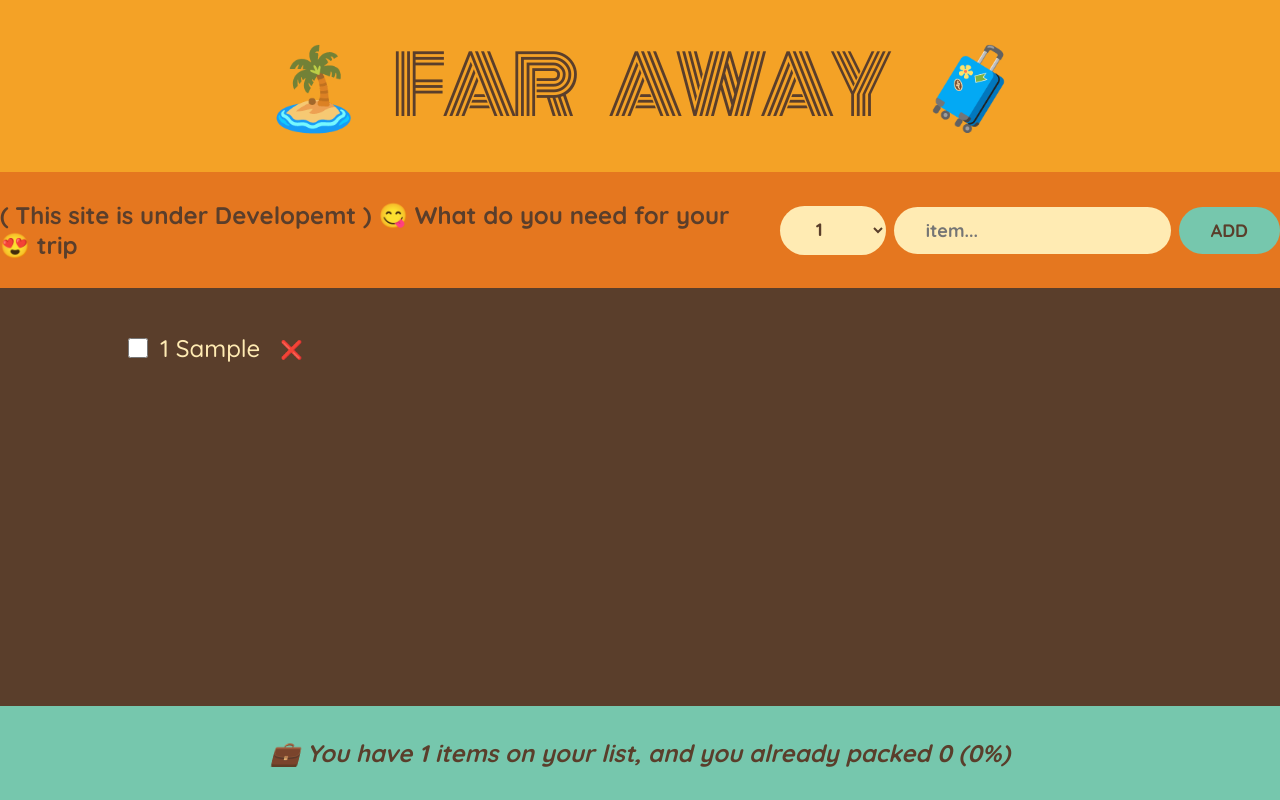
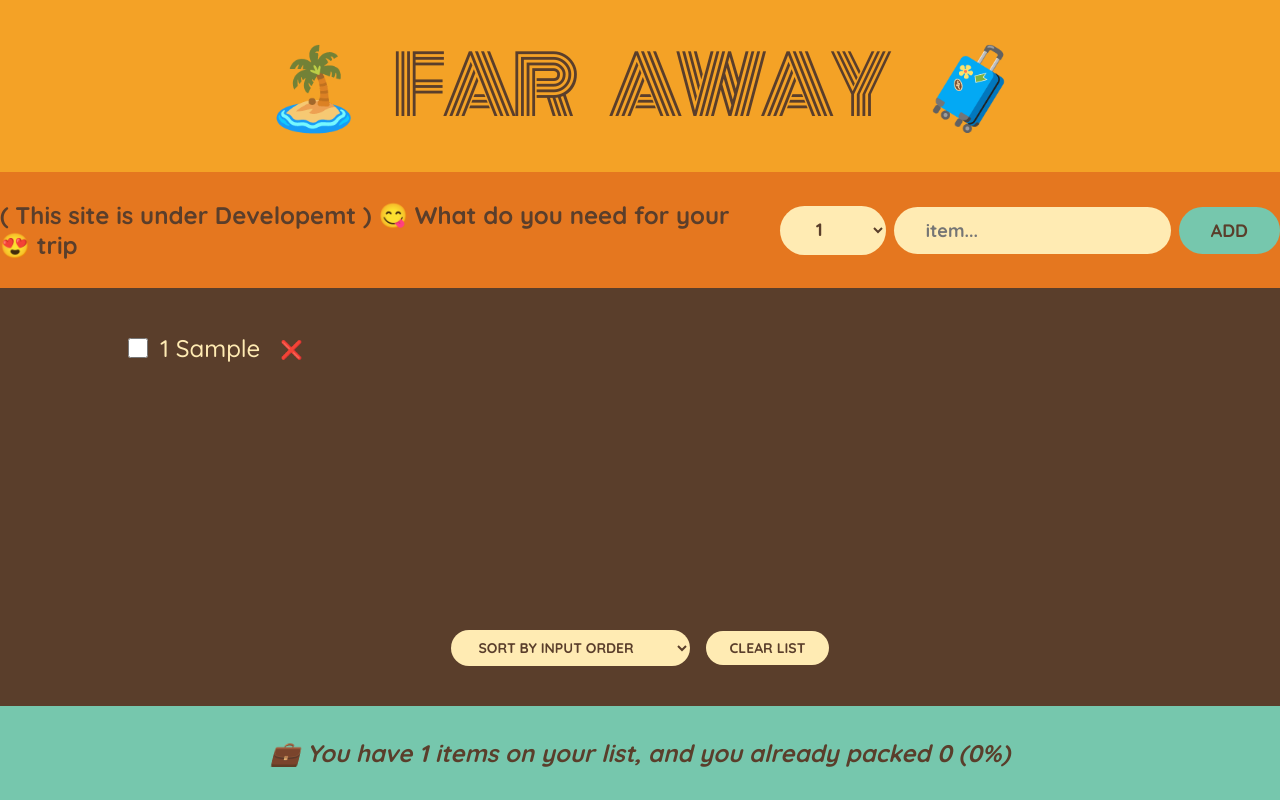
Before and after one commit to Hasib98/TRAVEL-LIST-REACT-PROJECT-02, a React (Create React App) app: page / in a window 1280 px wide. Both pictures are taken after typing "Sample" into the empty fields and a click on the button "ADD". Built offline with nearby package versions, Linux system fonts and the light colour scheme.

Commit message:
FINISHD PROJECT| ADDED CLEAR ITEM FEATURE| SEPARATED COMPONENT FILES

```diff
--- a/src/App.js
+++ /dev/null
@@ -1,137 +0,0 @@
-import { useState } from "react";
-
-export default function App() {
-  const [items, setItems] = useState([]);
-
-  function handleAddItems(item) {
-    setItems((items) => [...items, item]);
-  }
-  function handleDeleteItem(id) {
-    setItems((items) => items.filter((item) => item.id !== id));
-  }
-  function handleToggleItem(id) {
-    setItems((items) =>
-      items.map((item) =>
-        item.id === id ? { ...item, packed: !item.packed } : item
-      )
-    );
-  }
-
-  return (
-    <div className="app">
-      <Logo />
-      <Form onAddItems={handleAddItems} />
-      <PackingList
-        items={items}
-        onDeleteItem={handleDeleteItem}
-        onToggleItems={handleToggleItem}
-      />
-      <Stats items={items} />
-    </div>
-  );
-}
-
-function Logo() {
-  return <h1>🏝️ Far Away 🧳</h1>;
-}
-function Form({ onAddItems }) {
-  const [description, setDescription] = useState("");
-  const [quantity, setQuantity] = useState(1);
-
-  function hanndleSubmit(e) {
-    e.preventDefault();
-
-    if (!description) return;
-
-    // console.log(e);
-    const newItem = { description, quantity, packed: false, id: Date.now() };
-    // console.log(newItem);
-
-    onAddItems(newItem);
-
-    setDescription("");
-    setQuantity(1);
-  }
-  return (
-    <form className="add-form" onSubmit={hanndleSubmit}>
-      <h3>
-        ( This site is under Developemt ) 😋 What do you need for your 😍 trip
-      </h3>
-      <select
-        value={quantity}
-        onChange={(e) => setQuantity(Number(e.target.value))}
-      >
-        {Array.from({ length: 20 }, (_, i) => i + 1).map((num) => (
-          <option value={num} key={num}>
-            {num}
-          </option>
-        ))}
-        {/* <option value={1}>1</option>
-        <option value={2}>2</option>
-        <option value={3}>3</option> */}
-      </select>
-      <input
-        type="text"
-        placeholder="item..."
-        value={description}
-        onChange={(e) => setDescription(e.target.value)}
-      />
-      <button>Add</button>
-    </form>
-  );
-}
-function PackingList({ items, onDeleteItem, onToggleItems }) {
-  return (
-    <div className="list">
-      <ul>
-        {items.map((item) => (
-          <Item
-            item={item}
-            onDeleteItem={onDeleteItem}
-            onToggleItems={onToggleItems}
-            key={item.id}
-          />
-        ))}
-      </ul>
-    </div>
-  );
-}
-
-function Item({ item, onDeleteItem, onToggleItems }) {
-  return (
-    <li>
-      <input
-        type="checkbox"
-        value={item.packed}
-        onChange={() => {
-          onToggleItems(item.id);
-        }}
-      />
-      <span style={item.packed ? { textDecoration: "line-through" } : {}}>
-        {item.quantity} {item.description}
-      </span>
-      <button onClick={() => onDeleteItem(item.id)}>❌</button>
-    </li>
-  );
-}
-function Stats({ items }) {
-  if (!items.length)
-    return (
-      <p className="stats">
-        <em>Start adding some items to your packing list 🚀</em>
-      </p>
-    );
-  const numItems = items.length;
-  const numPacked = items.filter((item) => item.packed).length;
-  const percentage = Math.round((numPacked / numItems) * 100);
-  return (
-    <footer className="stats">
-      <em>
-        {percentage === 100
-          ? "You got everything Ready to go  ✈️"
-          : ` 💼 You have ${numItems} items on your list, and you already packed
-        ${numPacked} (${percentage}%)`}
-      </em>
-    </footer>
-  );
-}
--- /dev/null
+++ b/src/components/App.js
@@ -0,0 +1,43 @@
+import { useState } from "react";
+import Logo from "./Logo";
+import Form from "./Form";
+import PackingList from "./PackingList";
+import Stats from "./Stats";
+
+export default function App() {
+  const [items, setItems] = useState([]);
+
+  function handleAddItems(item) {
+    setItems((items) => [...items, item]);
+  }
+  function handleDeleteItem(id) {
+    setItems((items) => items.filter((item) => item.id !== id));
+  }
+  function handleToggleItem(id) {
+    setItems((items) =>
+      items.map((item) =>
+        item.id === id ? { ...item, packed: !item.packed } : item
+      )
+    );
+  }
+  function handleClearList() {
+    const confirmed = window.confirm(
+      "Are you sure you want to delete all items? 😒"
+    );
+    if (confirmed) setItems([]);
+  }
+
+  return (
+    <div className="app">
+      <Logo />
+      <Form onAddItems={handleAddItems} />
+      <PackingList
+        items={items}
+        onDeleteItem={handleDeleteItem}
+        onToggleItems={handleToggleItem}
+        onClearList={handleClearList}
+      />
+      <Stats items={items} />
+    </div>
+  );
+}
--- /dev/null
+++ b/src/components/Form.js
@@ -0,0 +1,47 @@
+import { useState } from "react";
+export default function Form({ onAddItems }) {
+  const [description, setDescription] = useState("");
+  const [quantity, setQuantity] = useState(1);
+
+  function hanndleSubmit(e) {
+    e.preventDefault();
+
+    if (!description) return;
+
+    // console.log(e);
+    const newItem = { description, quantity, packed: false, id: Date.now() };
+    // console.log(newItem);
+
+    onAddItems(newItem);
+
+    setDescription("");
+    setQuantity(1);
+  }
+  return (
+    <form className="add-form" onSubmit={hanndleSubmit}>
+      <h3>
+        ( This site is under Developemt ) 😋 What do you need for your 😍 trip
+      </h3>
+      <select
+        value={quantity}
+        onChange={(e) => setQuantity(Number(e.target.value))}
+      >
+        {Array.from({ length: 20 }, (_, i) => i + 1).map((num) => (
+          <option value={num} key={num}>
+            {num}
+          </option>
+        ))}
+        {/* <option value={1}>1</option>
+          <option value={2}>2</option>
+          <option value={3}>3</option> */}
+      </select>
+      <input
+        type="text"
+        placeholder="item..."
+        value={description}
+        onChange={(e) => setDescription(e.target.value)}
+      />
+      <button>Add</button>
+    </form>
+  );
+}
--- /dev/null
+++ b/src/components/Item.js
@@ -0,0 +1,17 @@
+export default function Item({ item, onDeleteItem, onToggleItems }) {
+  return (
+    <li>
+      <input
+        type="checkbox"
+        value={item.packed}
+        onChange={() => {
+          onToggleItems(item.id);
+        }}
+      />
+      <span style={item.packed ? { textDecoration: "line-through" } : {}}>
+        {item.quantity} {item.description}
+      </span>
+      <button onClick={() => onDeleteItem(item.id)}>❌</button>
+    </li>
+  );
+}
--- /dev/null
+++ b/src/components/Logo.js
@@ -0,0 +1,3 @@
+export default function Logo() {
+  return <h1>🏝️ Far Away 🧳</h1>;
+}
--- /dev/null
+++ b/src/components/PackingList.js
@@ -0,0 +1,44 @@
+import { useState } from "react";
+import Item from "./Item";
+
+export default function PackingList({
+  items,
+  onDeleteItem,
+  onToggleItems,
+  onClearList,
+}) {
+  const [sortBy, setSortBy] = useState("input");
+  let sortedItems;
+  if (sortBy === "input") sortedItems = items;
+  if (sortBy === "description")
+    sortedItems = items
+      .slice()
+      .sort((a, b) => a.description.localeCompare(b.description));
+  if (sortBy === "packed")
+    sortedItems = items
+      .slice()
+      .sort((a, b) => Number(a.packed) - Number(b.packed));
+
+  return (
+    <div className="list">
+      <ul>
+        {sortedItems.map((item) => (
+          <Item
+            item={item}
+            onDeleteItem={onDeleteItem}
+            onToggleItems={onToggleItems}
+            key={item.id}
+          />
+        ))}
+      </ul>
+      <div className="actions">
+        <select value={sortBy} onChange={(e) => setSortBy(e.target.value)}>
+          <option value="input">Sort by Input Order</option>
+          <option value="description">Sort by Description</option>
+          <option value="packed">Sort by packed status</option>
+        </select>
+        <button onClick={onClearList}>Clear list</button>
+      </div>
+    </div>
+  );
+}
--- /dev/null
+++ b/src/components/Stats.js
@@ -0,0 +1,21 @@
+export default function Stats({ items }) {
+  if (!items.length)
+    return (
+      <p className="stats">
+        <em>Start adding some items to your packing list 🚀</em>
+      </p>
+    );
+  const numItems = items.length;
+  const numPacked = items.filter((item) => item.packed).length;
+  const percentage = Math.round((numPacked / numItems) * 100);
+  return (
+    <footer className="stats">
+      <em>
+        {percentage === 100
+          ? "You got everything Ready to go  ✈️"
+          : ` 💼 You have ${numItems} items on your list, and you already packed
+        ${numPacked} (${percentage}%)`}
+      </em>
+    </footer>
+  );
+}
--- a/src/index.js
+++ b/src/index.js
@@ -1,6 +1,6 @@
 import React from "react";
 import ReactDOM from "react-dom/client";
-import App from "./App";
+import App from "./components/App";
 import "./index.css";
 
 const root = ReactDOM.createRoot(document.getElementById("root"));
```
